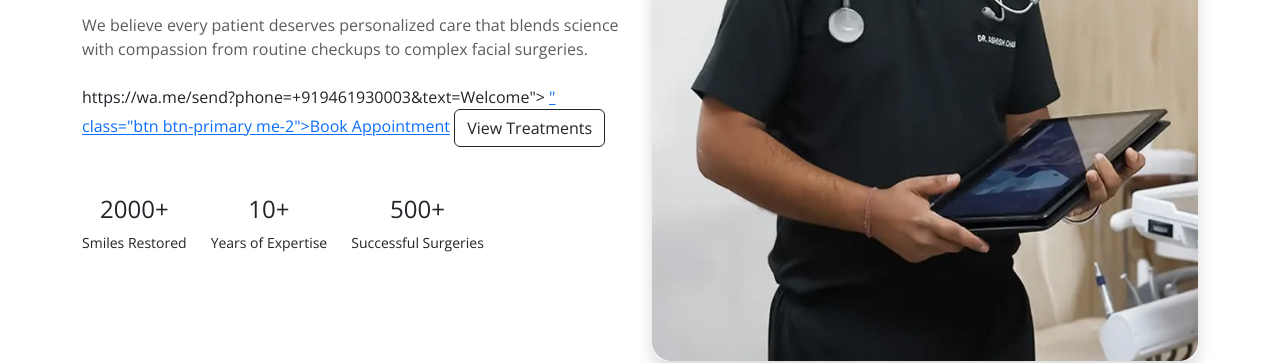
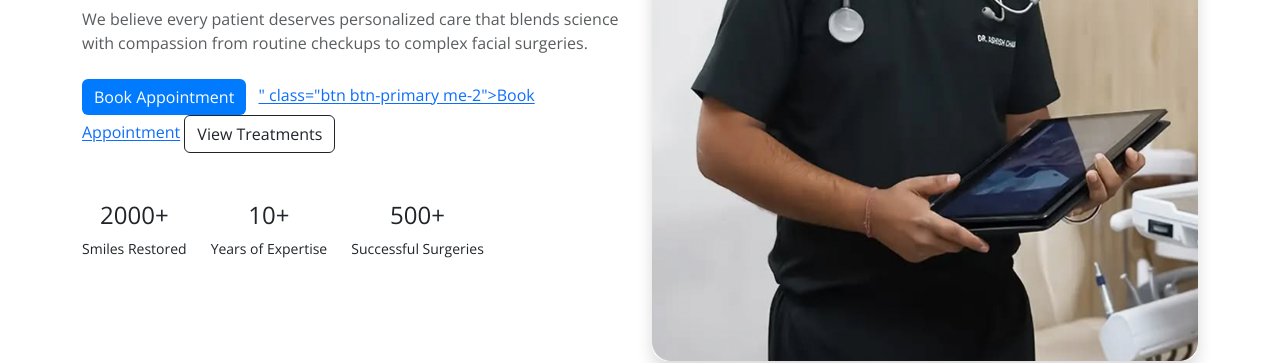
Before and after one commit to RohitLikhala/theconfedental, a plain HTML site: page index.html in a window 1280 px wide. Shown: the part 442-805 px from the top of the page. Drawn offline with nearby package versions, Linux system fonts and the light colour scheme.

Commit message:
Update index.html

```diff
--- a/index.html
+++ b/index.html
@@ -49,9 +49,8 @@
             We believe every patient deserves personalized care that blends science with compassion from routine checkups to complex facial surgeries.
           </p>
           <div class="mt-4">
-            https://wa.me/send?phone=+919461930003&text=Welcome">
 
-            <!-- <a href="tel:+919461930003" class="btn btn-primary me-2">Book Appointment</a> -->
+            <a href="tel:+919461930003" class="btn btn-primary me-2">Book Appointment</a>
             <a href="https://wa.me/send?phone=+919461930003&text=Welcome">" class="btn btn-primary me-2">Book Appointment</a>
             <a href="#" class="btn btn-outline-dark">View Treatments</a>
           </div>
```
